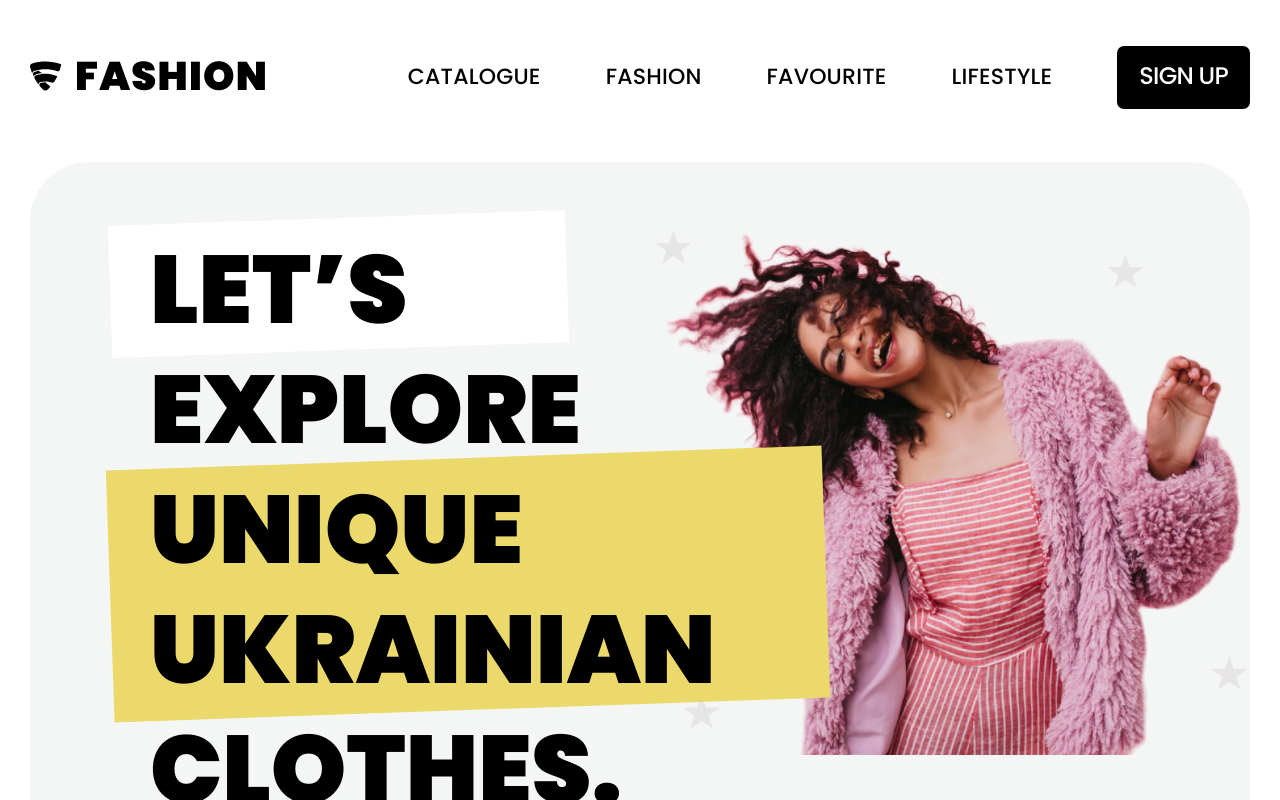
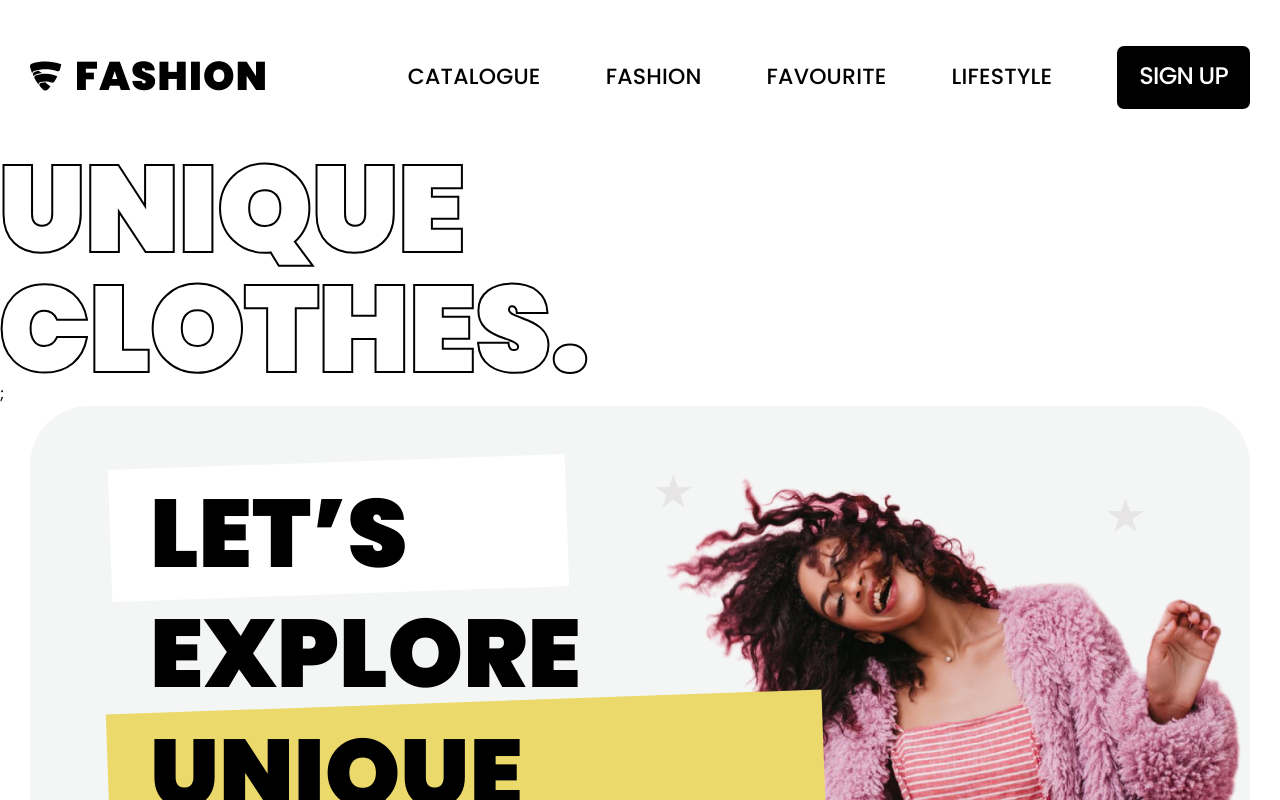
Before and after one commit to AmmelyStar/Shopping_App, a React (Create React App) app: page / in a window 1280 px wide. Shown: the top 800 px of the page. Built offline with nearby package versions, Linux system fonts and the light colour scheme.

Commit message:
title ripple effect

```diff
--- a/src/App.jsx
+++ b/src/App.jsx
@@ -3,6 +3,7 @@ import Header from './components/header/Header';
 import Promo from 'components/promo/Promo';
 import Card from 'components/card/Card';
 import Arrivals from 'components/arrivals/Arrivals';
+import Title from 'components/title/Title';
 
 
 export const App = () => {
@@ -10,6 +11,7 @@ export const App = () => {
   return (
     <div>
       <Header />
+      <Title/>
       <Promo />
       <Brands />
        <Arrivals/>
--- /dev/null
+++ b/src/components/title/Title.jsx
@@ -0,0 +1,111 @@
+import './title.css';
+
+const Title = () => {
+    const handleRipple = (e) => {
+    // Получаем координаты относительно текущего элемента
+    const x = e.nativeEvent.offsetX;
+    const y = e.nativeEvent.offsetY;
+
+    // Создаем элемент волны
+    const ripple = document.createElement('span');
+    ripple.className = 'ripple';
+    ripple.style.left = `${x}px`;
+    ripple.style.top = `${y}px`;
+
+    // Добавляем элемент волны к компоненту
+    e.currentTarget.appendChild(ripple);
+
+    // Удаляем элемент волны через некоторое время
+    setTimeout(() => {
+      ripple.remove();
+    }, 600);
+  };
+  return (
+    <div className="bg" onMouseMove={handleRipple}>
+      <div className="title">
+        <svg
+          width="588"
+          height="212"
+          viewBox="0 0 588 212"
+          fill="none"
+          xmlns="http://www.w3.org/2000/svg"
+        >
+          <path
+            d="M570.036 210.96C574.921 210.96 578.98 209.455 581.831 206.911C584.687 204.364 586.276 200.821 586.276 196.88C586.276 192.885 584.692 189.284 581.838 186.69C578.988 184.099 574.927 182.56 570.036 182.56C565.088 182.56 560.997 184.097 558.13 186.688C555.26 189.283 553.676 192.885 553.676 196.88C553.676 200.821 555.265 204.365 558.137 206.913C561.004 209.456 565.093 210.96 570.036 210.96Z"
+            stroke="black"
+            stroke-width="2"
+          />
+          <path
+            d="M479.196 180.76H478.131L478.198 181.823C478.816 191.648 483.067 198.947 489.709 203.765C496.319 208.559 505.216 210.84 515.076 210.84C525.519 210.84 533.871 207.907 539.628 202.884C545.396 197.851 548.476 190.789 548.476 182.72C548.476 168.965 538.023 162.641 528.124 158.473C525.931 157.55 523.738 156.722 521.671 155.941C521.392 155.836 521.116 155.731 520.842 155.627C518.525 154.75 516.401 153.929 514.59 153.077C512.771 152.221 511.344 151.367 510.38 150.454C509.436 149.558 508.996 148.664 508.996 147.68C508.996 146.435 509.355 145.625 509.828 145.132C510.299 144.64 510.981 144.36 511.836 144.36C513.101 144.36 514.233 144.701 515.074 145.507C515.914 146.312 516.605 147.715 516.717 150.127L516.761 151.08H517.716H546.396H547.437L547.395 150.039C547.024 140.956 543.426 133.801 537.217 128.938C531.035 124.095 522.363 121.6 511.956 121.6C502.748 121.6 494.389 123.855 488.305 128.367C482.19 132.902 478.438 139.676 478.436 148.512C478.313 156.03 480.827 161.464 484.699 165.523C488.54 169.549 493.668 172.171 498.697 174.198C501.007 175.128 503.319 175.942 505.49 176.707C505.687 176.776 505.882 176.845 506.076 176.913C508.428 177.742 510.583 178.515 512.424 179.336C514.273 180.161 515.725 181 516.709 181.929C517.666 182.833 518.143 183.781 518.156 184.885C518.154 186.057 517.683 186.8 516.991 187.287C516.252 187.807 515.185 188.08 513.996 188.08C512.798 188.08 511.572 187.833 510.595 187C509.63 186.176 508.74 184.634 508.513 181.683L508.442 180.76H507.516H479.196Z"
+            stroke="black"
+            stroke-width="2"
+          />
+          <path
+            d="M472.796 124.04V123.04H471.796H415.156H414.156V124.04V209V210H415.156H471.796H472.796V209V187.76V186.76H471.796H442.796V176.76H468.196H469.196V175.76V155.72V154.72H468.196H442.796V146.28H471.796H472.796V145.28V124.04Z"
+            stroke="black"
+            stroke-width="2"
+          />
+          <path
+            d="M375.53 209V210H376.53H403.17H404.17V209V124.04V123.04H403.17H376.53H375.53V124.04V153.64H352.21V124.04V123.04H351.21H324.57H323.57V124.04V209V210H324.57H351.21H352.21V209V176.88H375.53V209Z"
+            stroke="black"
+            stroke-width="2"
+          />
+          <path
+            d="M244.825 145.16V146.16H245.825H267.145V209V210H268.145H294.785H295.785V209V146.16H317.345H318.345V145.16V124.04V123.04H317.345H245.825H244.825V124.04V145.16Z"
+            stroke="black"
+            stroke-width="2"
+          />
+          <path
+            d="M197.455 210.84C221.987 210.84 242.015 192.292 242.015 166.16C242.015 140.028 222.227 121.6 197.455 121.6C172.812 121.6 152.655 140.019 152.655 166.16C152.655 192.298 172.808 210.84 197.455 210.84ZM197.455 184C192.242 184 188.369 182.206 185.782 179.162C183.175 176.096 181.775 171.642 181.775 166.16C181.775 160.554 183.177 156.072 185.782 153.008C188.366 149.967 192.238 148.2 197.455 148.2C202.546 148.2 206.39 149.963 208.978 153.008C211.585 156.075 213.015 160.559 213.015 166.16C213.015 171.637 211.587 176.093 208.978 179.162C206.387 182.21 202.541 184 197.455 184Z"
+            stroke="black"
+            stroke-width="2"
+          />
+          <path
+            d="M95.3516 123.04H94.3516V124.04V209V210H95.3516H147.672H148.672V209V188.84V187.84H147.672H122.992V124.04V123.04H121.992H95.3516Z"
+            stroke="black"
+            stroke-width="2"
+          />
+          <path
+            d="M85.7601 157.68H86.9487L86.7454 156.509C84.9689 146.279 80.18 137.688 72.9296 131.656C65.6788 125.624 56.0246 122.2 44.6001 122.2C31.3414 122.2 20.5667 126.758 13.1097 134.617C5.65893 142.468 1.6001 153.53 1.6001 166.4C1.6001 179.27 5.65893 190.331 13.1097 198.183C20.5667 206.042 31.3414 210.6 44.6001 210.6C56.0246 210.6 65.6788 207.176 72.9296 201.144C80.18 195.112 84.9689 186.521 86.7454 176.291L86.9487 175.12H85.7601H57.6801H57.0316L56.7671 175.712C54.4066 180.995 49.7221 184 44.1201 184C39.921 184 36.5866 182.307 34.2762 179.318C31.9445 176.302 30.6001 171.89 30.6001 166.4C30.6001 160.91 31.9445 156.498 34.2762 153.482C36.5866 150.493 39.921 148.8 44.1201 148.8C49.7221 148.8 54.4066 151.805 56.7671 157.088L57.0316 157.68H57.6801H85.7601Z"
+            stroke="black"
+            stroke-width="2"
+          />
+          <path
+            d="M461.898 4.04004V3.04004H460.898H404.258H403.258V4.04004V89V90H404.258H460.898H461.898V89V67.76V66.76H460.898H431.898V56.76H457.298H458.298V55.76V35.72V34.72H457.298H431.898V26.28H460.898H461.898V25.28V4.04004Z"
+            stroke="black"
+            stroke-width="2"
+          />
+          <path
+            d="M317.528 3.04004H316.528V4.04004V51.92C316.528 64.673 320.5 74.4334 327.287 81.0036C334.068 87.5673 343.549 90.84 354.368 90.84C365.184 90.84 375.042 87.5698 382.207 81.0233C389.387 74.4641 393.768 64.702 393.768 51.92V4.04004V3.04004H392.768H366.248H365.248V4.04004V51.92C365.248 55.4532 364.463 58.3772 362.842 60.3997C361.252 62.3844 358.745 63.64 354.968 63.64C351.193 63.64 348.787 62.3873 347.288 60.4192C345.752 58.4014 345.048 55.4754 345.048 51.92V4.04004V3.04004H344.048H317.528Z"
+            stroke="black"
+            stroke-width="2"
+          />
+          <path
+            d="M310.798 103.8H312.785L311.601 102.204L294.871 79.6654C303.806 71.6834 309.398 60.0102 309.398 46.1601C309.398 20.0279 289.61 1.6001 264.838 1.6001C240.194 1.6001 220.038 20.0191 220.038 46.1601C220.038 72.2975 240.191 90.8401 264.838 90.8401C266.798 90.8401 268.782 90.743 270.693 90.4556L278.503 103.319L278.795 103.8H279.358H310.798ZM264.838 64.0001C259.625 64.0001 255.752 62.2063 253.165 59.1624C250.558 56.0955 249.158 51.6418 249.158 46.1601C249.158 40.5539 250.56 36.0722 253.165 33.0077C255.749 29.9671 259.62 28.2001 264.838 28.2001C269.929 28.2001 273.773 29.963 276.361 33.0077C278.968 36.0749 280.398 40.5587 280.398 46.1601C280.398 51.637 278.97 56.0927 276.361 59.1624C273.77 62.2105 269.924 64.0001 264.838 64.0001Z"
+            stroke="black"
+            stroke-width="2"
+          />
+          <path
+            d="M183.766 89V90H184.766H211.406H212.406V89V4.04004V3.04004H211.406H184.766H183.766V4.04004V89Z"
+            stroke="black"
+            stroke-width="2"
+          />
+          <path
+            d="M146.09 3.04004H145.09V4.04004V44.1031L118.729 3.49554L118.433 3.04004H117.89H91.25H90.25V4.04004V89V90H91.25H117.89H118.89V89V49.6101L145.255 89.5509L145.552 90H146.09H172.73H173.73V89V4.04004V3.04004H172.73H146.09Z"
+            stroke="black"
+            stroke-width="2"
+          />
+          <path
+            d="M4.52002 3.04004H3.52002V4.04004V51.92C3.52002 64.673 7.49186 74.4334 14.2795 81.0036C21.0605 87.5673 30.5412 90.84 41.36 90.84C52.1758 90.84 62.034 87.5698 69.1995 81.0233C76.379 74.4641 80.76 64.702 80.76 51.92V4.04004V3.04004H79.76H53.24H52.24V4.04004V51.92C52.24 55.4532 51.4553 58.3772 49.8347 60.3997C48.2443 62.3844 45.737 63.64 41.96 63.64C38.1857 63.64 35.7795 62.3873 34.2806 60.4192C32.7438 58.4014 32.04 55.4754 32.04 51.92V4.04004V3.04004H31.04H4.52002Z"
+            stroke="black"
+            stroke-width="2"
+          />
+        </svg>
+      </div>
+      ;
+
+    </div>
+  );
+};
+
+export default Title;
--- /dev/null
+++ b/src/components/title/title.css
@@ -0,0 +1,69 @@
+/* .title {
+  font-family: 'Poppins', sans-serif;
+  font-size: 140px;
+  text-transform: uppercase;
+  font-weight: 900;
+  line-height: 0.9;
+  color: transparent;
+  -webkit-text-stroke: 1px #000;
+  background-color: #ffc700;
+  padding: 40px;
+  text-align: center;
+  overflow: hidden;
+  position: relative;
+}
+
+.title span {
+  display: block;
+}
+
+.title::before,
+.title::after {
+  content: '';
+  position: absolute;
+  top: 50%;
+  left: 50%;
+  transform: translate(-50%, -50%);
+  border-radius: 50%;
+  background-color: aqua;
+  transition: transform 0.5s ease, opacity 0.5s ease;
+  opacity: 0;
+}
+
+.title::before {
+  width: 20px;
+  height: 20px;
+}
+
+.title:hover::before {
+  width: 760px;
+  height: 760px;
+}
+
+.title:hover::after {
+  width: 760px;
+  height: 760px;
+  opacity: 0.5;
+} */
+
+
+.title {
+  /* Ваши текущие стили */
+  position: relative;
+  overflow: hidden;
+}
+
+.ripple {
+  position: absolute;
+  background: rgba(0, 0, 0, 0.4); /* Цвет волны */
+  border-radius: 50%;
+  transform: scale(0);
+  animation: ripple-animation 0.6s linear;
+}
+
+@keyframes ripple-animation {
+  to {
+    transform: scale(4);
+    opacity: 0;
+  }
+}
```
